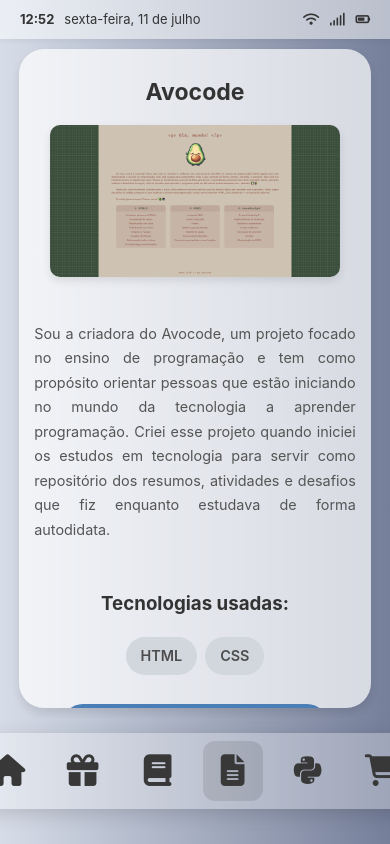
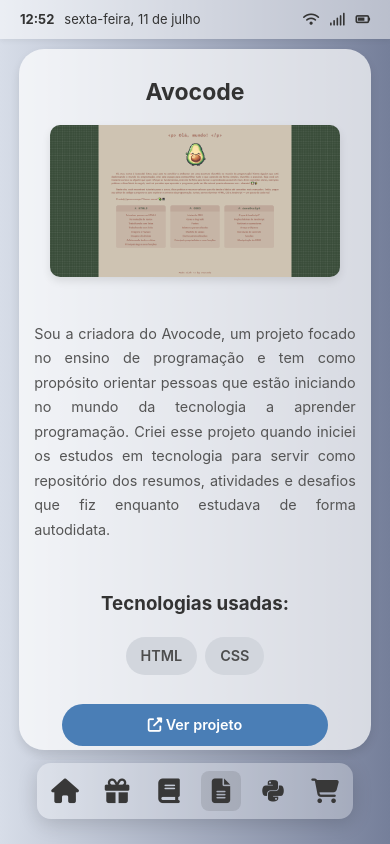
Before and after one commit to amandameneseso/Portfolio, a React (Vite) app: page /projects/avocode in a window 390 px wide. Built offline with nearby package versions, Linux system fonts and the light colour scheme.

Commit message:
dock style

```diff
--- a/src/components/Dock.css
+++ b/src/components/Dock.css
@@ -75,3 +75,52 @@
 .dock-item:hover .dock-icon {
   transform: scale(1.1);
 }
+
+@media (max-width: 500px) {
+  .dock-container {
+    width: 100%;
+    padding: 3px 0 15px 0;
+    display: flex;
+    justify-content: center;
+    align-items: center;
+  }
+  .dock {
+    padding: 8px 8px;
+    gap: 12px;
+    border-radius: 14px;
+    margin-bottom: 10px;
+    display: flex;
+    justify-content: center;
+    align-items: center;
+    width: auto;
+  }
+  .dock-link,
+  .dock-item a {
+    padding: 5px;
+    border-radius: 8px;
+    font-size: 0.95em;
+    display: flex;
+    flex-direction: column;
+    align-items: center;
+    justify-content: center;
+  }
+  .dock-item {
+    display: flex;
+    flex-direction: column;
+    align-items: center;
+    justify-content: center;
+  }
+  .dock-icon {
+    font-size: 1.8em;
+    width: 30px;
+    height: 30px;
+    display: flex;
+    align-items: center;
+    justify-content: center;
+  }
+  .dock-label {
+    font-size: 0.65em;
+    margin-top: 2px;
+    text-align: center;
+  }
+}
```
